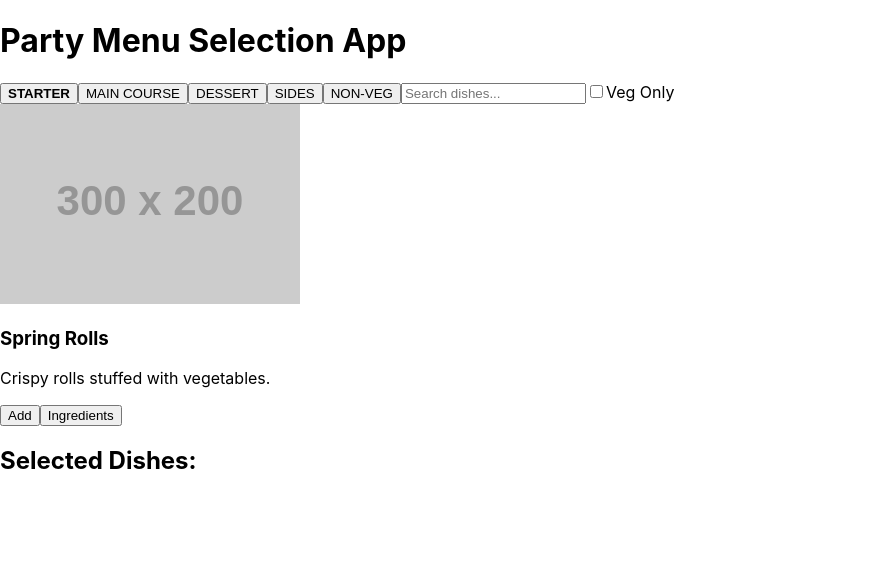
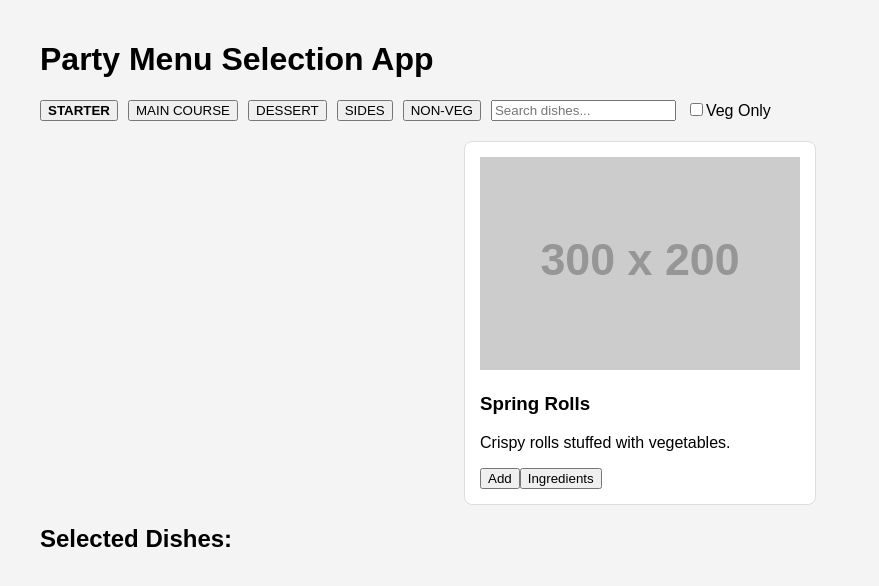
Before and after one commit to varunkani/party-menu-selection-app, a React (Create React App) app in the folder party-menu-selection-process/: page / in a window 1280 px wide. Shown: the top 586 px of the page, without its empty margins (0-879 px from the left). Built offline with nearby package versions, Linux system fonts and the light colour scheme.

Commit message:
Update App.css

```diff
--- a/party-menu-selection-process/src/App.css
+++ b/party-menu-selection-process/src/App.css
@@ -1,38 +1,57 @@
-.App {
-  text-align: center;
+body {
+  font-family: Arial, sans-serif;
+  background-color: #f4f4f4;
+  margin: 0;
+  padding: 0;
 }
 
-.App-logo {
-  height: 40vmin;
-  pointer-events: none;
+.app-container {
+  max-width: 1200px;
+  margin: auto;
+  padding: 20px;
 }
 
-@media (prefers-reduced-motion: no-preference) {
-  .App-logo {
-    animation: App-logo-spin infinite 20s linear;
-  }
+.filters {
+  display: flex;
+  gap: 10px;
+  margin-bottom: 20px;
+  align-items: center;
 }
 
-.App-header {
-  background-color: #282c34;
-  min-height: 100vh;
+.dish-list {
   display: flex;
-  flex-direction: column;
-  align-items: center;
+  flex-wrap: wrap;
   justify-content: center;
-  font-size: calc(10px + 2vmin);
-  color: white;
+  gap: 20px;
 }
 
-.App-link {
-  color: #61dafb;
+.dish-card {
+  border: 1px solid #ddd;
+  border-radius: 8px;
+  padding: 15px;
+  background-color: white;
+  width: 320px;
 }
 
-@keyframes App-logo-spin {
-  from {
-    transform: rotate(0deg);
-  }
-  to {
-    transform: rotate(360deg);
-  }
+.dish-card img {
+  width: 100%;
+  height: auto;
 }
+
+.modal-overlay {
+  position: fixed;
+  top: 0;
+  left: 0;
+  width: 100%;
+  height: 100%;
+  background-color: rgba(0,0,0,0.5);
+  display: flex;
+  justify-content: center;
+  align-items: center;
+}
+
+.modal-content {
+  background-color: white;
+  padding: 20px;
+  border-radius: 8px;
+}
```
